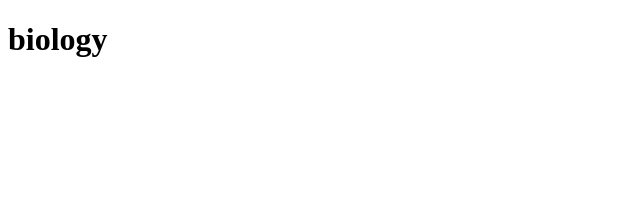
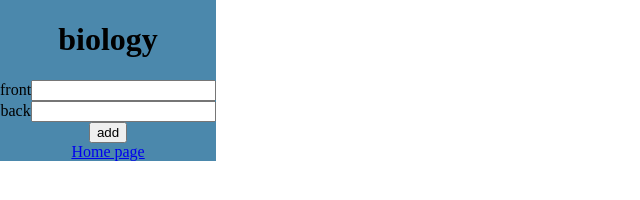
Before and after one commit to kiztopia1/vue.js-v.1, a website: page addCard.html in a window 1280 px wide. Shown: the whole page, without its empty margins (0-640 px from the left). Drawn offline with Linux system fonts and the light colour scheme.

Commit message:
computed, prevent and some other vue js concepts

```diff
--- /dev/null
+++ b/addCard.css
@@ -0,0 +1,3 @@
+#addCard{
+    background:rgb(75, 136, 172);
+}
--- a/addCard.html
+++ b/addCard.html
@@ -4,14 +4,25 @@
     <meta charset="UTF-8">
     <meta http-equiv="X-UA-Compatible" content="IE=edge">
     <meta name="viewport" content="width=device-width, initial-scale=1.0">
+    <link rel="stylesheet" href="addCard.css">
+    <link rel="stylesheet" href="style.css">
     <title>addCard</title>
 </head>
 <body>
     <div id="addCard">
         <h1 v-text='deckName'></h1>
-        <form action="post">
-
-        </form>
+            <form action="">
+            <div>
+                <label for="front">front</label>
+                <input type="text" name="front" id="front" v-model="front">
+            </div>
+            <div>
+                <label for="back">back</label>
+                <input type="text" name="back" id="back" v-model="back">
+            </div>
+            <button @click.prevent="go()">add</button>
+            </form>
+        <a href="./index.html">Home page</a>
     </div>
 
     <script src="./data.js"></script>
@@ -20,9 +31,24 @@
         const addCard = {
             data() {
                 return {
-                    deckName:'biology'
+                    deckName:'biology',
+                    front: '',
+                    back: ''
                 }
 
+            },
+            methods: {
+                go() {
+                    console.log(this.front, this.back)
+                    const card = {
+                        front: this.front,
+                        back: this.back,
+                    }
+
+                    cards.push(card)
+                    console.log(cards)
+
+                }
             }
         }
         Vue.createApp(addCard).mount('#addCard')
```
Also changed, not shown: index.html (+9 -1 lines).
